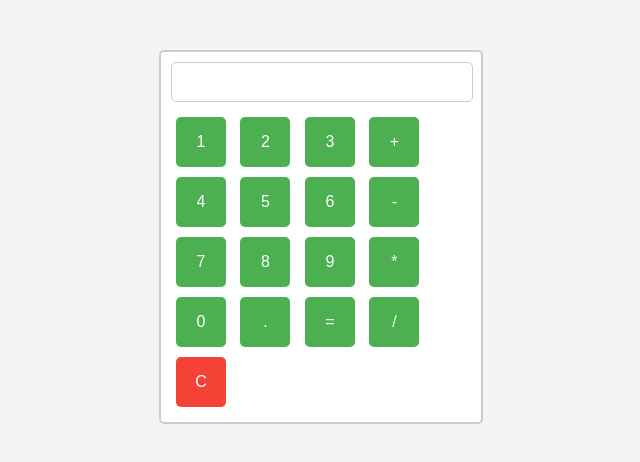
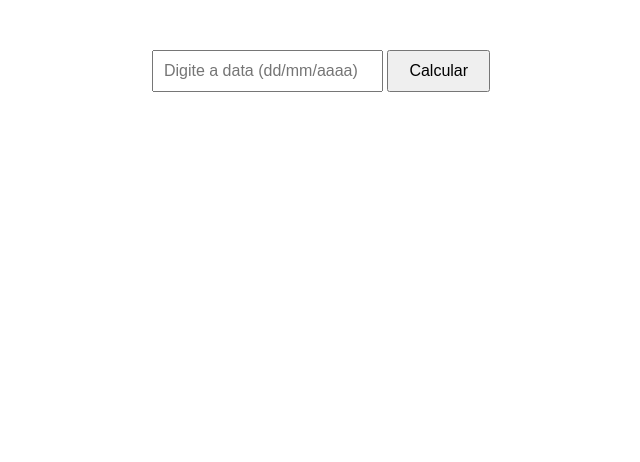
Before and after one commit to Isaac2132/atividade, a plain HTML site: page index.html in a window 1280 px wide. Shown: the whole page, without its empty margins (319-959 px from the left). Drawn offline with Linux system fonts and the light colour scheme.

Commit message:
questão5

```diff
--- a/index.html
+++ b/index.html
@@ -3,94 +3,76 @@
 <head>
     <meta charset="UTF-8">
     <meta name="viewport" content="width=device-width, initial-scale=1.0">
-<title>Calculadora</title>
+    <title>Contagem Regressiva</title>
     <style>
         body {
             font-family: Arial, sans-serif;
-        background-color: #f4f4f4;
+            text-align: center;
+            transition: background-color 0.5s, color 0.5s;
         }
-    .calculator {
-        width: 300px;
-        margin: 50px auto;
-        border: 2px solid #ccc;
-        border-radius: 5px;
-        padding: 10px;
-        background-color: #fff;
+
+        .container {
+            margin-top: 50px;
         }
+
         input[type="text"] {
-        width: calc(100% - 20px);
-        margin-bottom: 10px;
             padding: 10px;
             font-size: 16px;
-        border: 1px solid #ccc;
-        border-radius: 5px;
         }
+
         button {
-        width: 50px;
-        height: 50px;
-        margin: 5px;
+            padding: 10px 20px;
             font-size: 16px;
-        border: none;
-        border-radius: 5px;
             cursor: pointer;
-        background-color: #4caf50;
-        color: #fff;
-        transition: background-color 0.3s ease;
-    }
-    button:hover {
-        background-color: #45a049;
-    }
-    button.clear {
-        background-color: #f44336;
-    }
-    button.clear:hover {
-        background-color: #d32f2f;
         }
     </style>
 </head>
 <body>
-
-<div class="calculator">
-    <input type="text" id="display" readonly>
-    <br>
-    <button onclick="addToDisplay('1')">1</button>
-    <button onclick="addToDisplay('2')">2</button>
-    <button onclick="addToDisplay('3')">3</button>
-    <button onclick="addToDisplay('+')">+</button>
-    <br>
-    <button onclick="addToDisplay('4')">4</button>
-    <button onclick="addToDisplay('5')">5</button>
-    <button onclick="addToDisplay('6')">6</button>
-    <button onclick="addToDisplay('-')">-</button>
-    <br>
-    <button onclick="addToDisplay('7')">7</button>
-    <button onclick="addToDisplay('8')">8</button>
-    <button onclick="addToDisplay('9')">9</button>
-    <button onclick="addToDisplay('*')">*</button>
-    <br>
-    <button onclick="addToDisplay('0')">0</button>
-    <button onclick="addToDisplay('.')">.</button>
-    <button onclick="calculate()">=</button>
-    <button onclick="addToDisplay('/')">/</button>
-    <br>
-    <button onclick="clearDisplay()" class="clear">C</button>
+    <div class="container">
+        <input type="text" id="dateInput" placeholder="Digite a data (dd/mm/aaaa)">
+        <button onclick="calculateDays()">Calcular</button>
     </div>
 
     <script>
-function addToDisplay(value) {
-    document.getElementById('display').value += value;
+        function calculateDays() {
+            var inputDate = prompt("Digite a data no formato dd/mm/aaaa:");
+            var datePattern = /^(\d{2})\/(\d{2})\/(\d{4})$/;
+
+            if (!datePattern.test(inputDate)) {
+                alert("Formato incorreto! Por favor, insira a data no formato dd/mm/aaaa.");
+                return;
             }
 
-function clearDisplay() {
-    document.getElementById('display').value = '';
+            var parts = inputDate.split('/');
+            var userDate = new Date(parts[2], parts[1] - 1, parts[0]); // Convertendo para objeto de data
+
+            var currentDate = new Date();
+            var timeDiff = userDate.getTime() - currentDate.getTime();
+            var daysDiff = Math.ceil(timeDiff / (1000 * 3600 * 24));
+
+            var yearsDiff = Math.floor(daysDiff / 365);
+            var monthsDiff = Math.floor((daysDiff % 365) / 30);
+            daysDiff = daysDiff % 30;
+
+            var message = "Faltam " + yearsDiff + " anos, " + monthsDiff + " meses e " + daysDiff + " dias para a data digitada.";
+            alert(message);
+
+            // Mudar a cor de fundo conforme a hora do dia
+            var hour = new Date().getHours();
+            if (hour >= 6 && hour < 12) {
+                document.body.style.backgroundColor = "white";
+                document.body.style.color = "black";
+            } else if (hour >= 12 && hour < 18) {
+                document.body.style.backgroundColor = "yellow";
+                document.body.style.color = "black";
+            } else if (hour >= 18 && hour < 24) {
+                document.body.style.backgroundColor = "black";
+                document.body.style.color = "white";
+            } else {
+                document.body.style.backgroundColor = "blue";
+                document.body.style.color = "white";
             }
-
-function calculate() {
-    var expression = document.getElementById('display').value;
-    var result = eval(expression);
-    document.getElementById('display').value = result;
         }
     </script>
-
 </body>
 </html>
```
Lines whose indentation alone changed are shown as unchanged.
